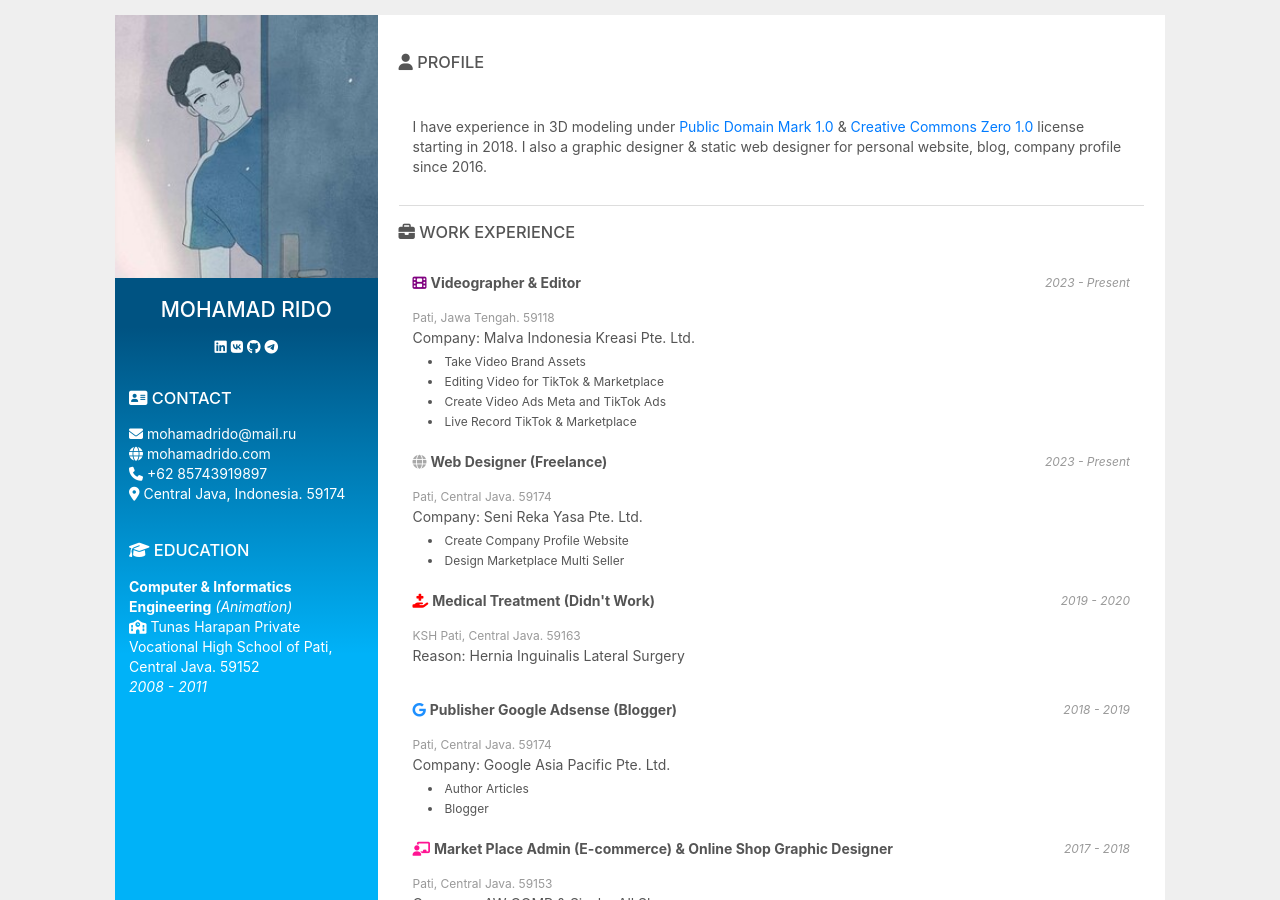
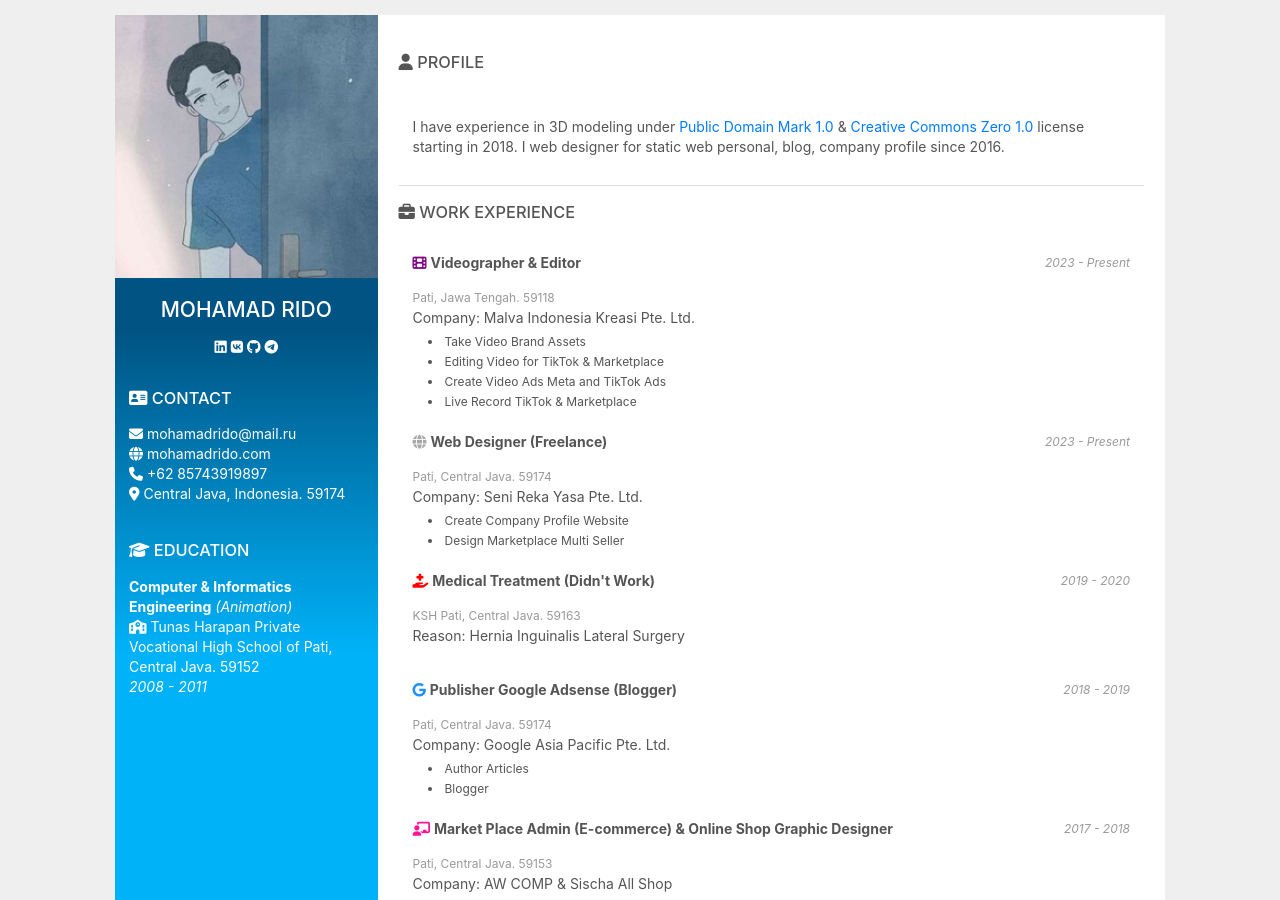
Before and after one commit to j5sacolasembalagens-pixel/xkhujztrbowverbtqv9mmmgnutuqjjakzdfafbwww, a Jekyll site: the page built from index.html, in a window 1280 px wide and 900 px high. Built offline with Jekyll 4.4.1, drawn with Linux system fonts in a browser that asks for light colours; nearby versions of some CDN libraries.

Commit message:
Update index.html

```diff
--- a/index.html
+++ b/index.html
@@ -37,7 +37,7 @@
   <div class="content" style="padding: 1em;">
     <h3><i class="fa-solid fa-user"></i> PROFILE</h3>
     <div class="container" style="padding: 1em; border-bottom: 1px solid #ddd;">
-    <p>I have experience in 3D modeling under <a href="https://creativecommons.org/publicdomain/mark/1.0">Public Domain Mark 1.0</a> & <a href="https://creativecommons.org/publicdomain/zero/1.0">Creative Commons Zero 1.0</a> license starting in 2018. I also a graphic designer & static web designer for personal website, blog, company profile since 2016.
+    <p>I have experience in 3D modeling under <a href="https://creativecommons.org/publicdomain/mark/1.0">Public Domain Mark 1.0</a> & <a href="https://creativecommons.org/publicdomain/zero/1.0">Creative Commons Zero 1.0</a> license starting in 2018. I web designer for static web personal, blog, company profile since 2016.
     </p>
     </div>
 
```
